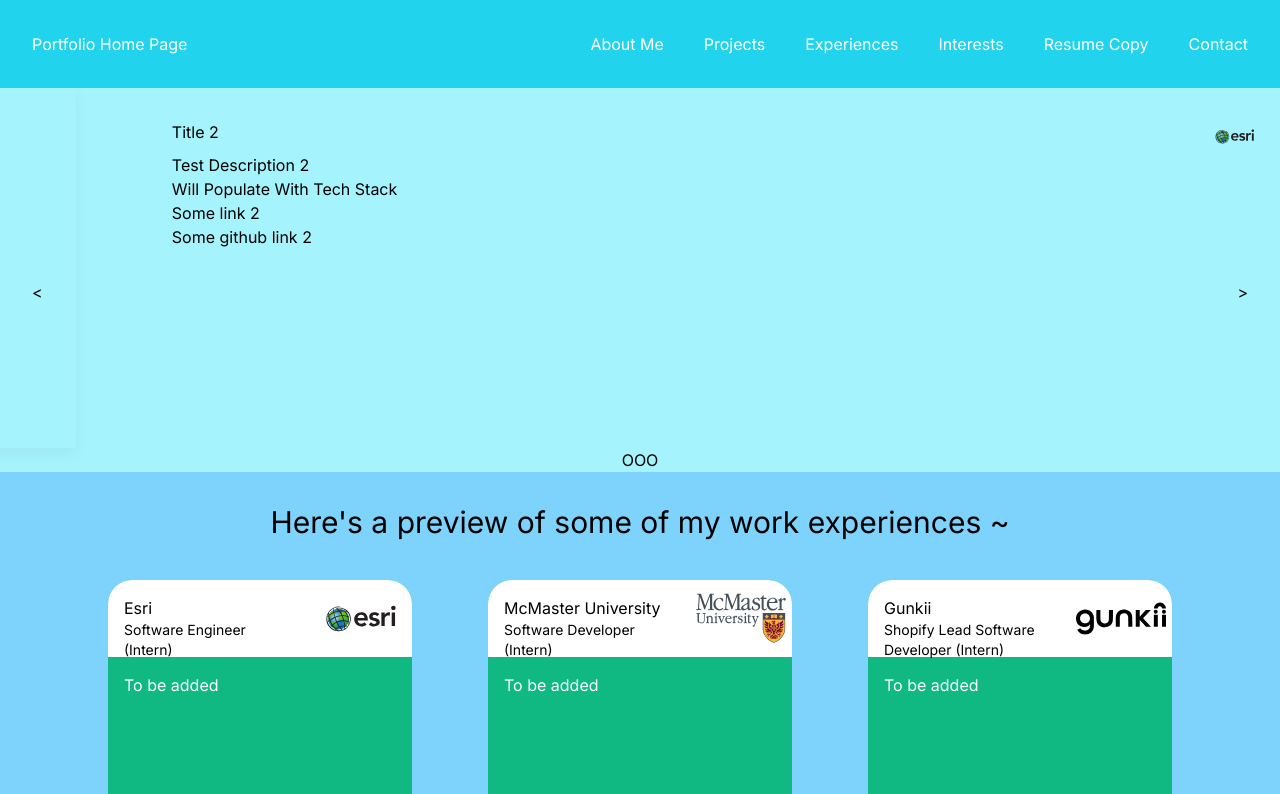
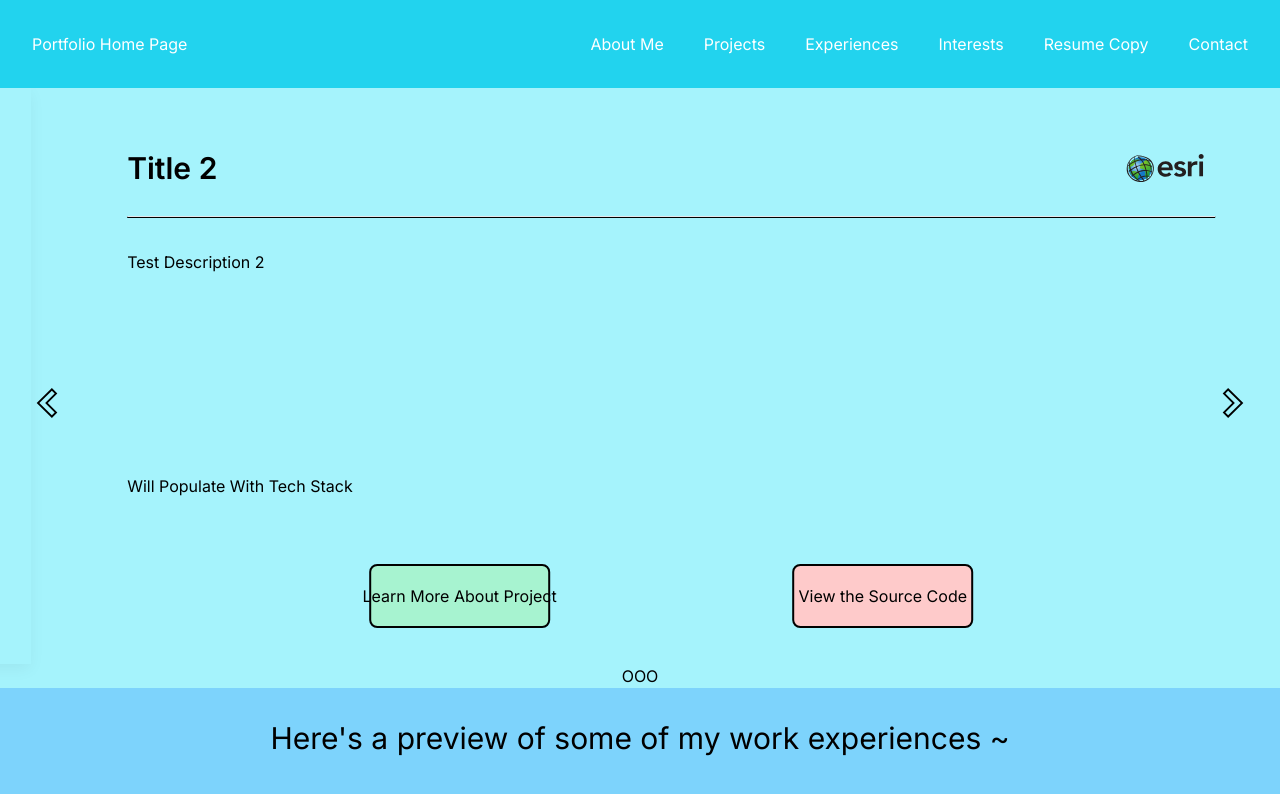
Before and after one commit to chene40/personal-website, a Next.js app: page / in a window 1280 px wide. Shown: the top 794 px of the page. Built offline with nearby package versions, Linux system fonts and the light colour scheme.

Commit message:
fix: updated styling for carousel items

```diff
--- a/components/carousel-item.tsx
+++ b/components/carousel-item.tsx
@@ -18,14 +18,27 @@ export default function CarouselItem({ item }: CarouselItemProps) {
     item;
   return (
     <div className="h-full w-full shrink-0 py-8 px-24">
-      <div className="flex justify-between">
-        <h3>{title}</h3>
-        <Image src={imageSrc} alt={imageAlt} width={50} height={50} />
+      <div className="flex h-24 items-center justify-between">
+        <h3 className="text-3xl font-semibold">{title}</h3>
+        <Image src={imageSrc} alt={imageAlt} width={100} height={100} />
       </div>
-      <p>{description}</p>
-      <div>Will Populate With Tech Stack</div>
-      <p>{projectLink}</p>
-      <p>{githubLink}</p>
+      <hr className="bg-black h-0.5" />
+      <div className="h-full flex flex-col py-8">
+        <p className="h-1/2">{description}</p>
+        <div className="h-1/5">Will Populate With Tech Stack</div>
+        <div className="h-1/5 flex justify-evenly">
+          <button className="h-16 w-1/6 flex justify-center items-center bg-emerald-200 rounded-lg border-solid border-2 border-black">
+            <a href={projectLink} target="_blank">
+              Learn More About Project
+            </a>
+          </button>
+          <button className="h-16 w-1/6 flex justify-center items-center bg-red-200 rounded-lg border-solid border-2 border-black">
+            <a href={githubLink} target="_blank">
+              View the Source Code
+            </a>
+          </button>
+        </div>
+      </div>
     </div>
   );
 }
--- a/components/carousel.tsx
+++ b/components/carousel.tsx
@@ -2,6 +2,8 @@
 
 import CarouselItem from "./carousel-item";
 import { useEffect, useState } from "react";
+
+import Image from "next/image";
 
 export default function Carousel() {
   const [currentIndex, setCurrentIndex] = useState(0);
@@ -58,7 +60,7 @@ export default function Carousel() {
   }, [currentIndex]);
 
   return (
-    <div className="h-96 w-full flex flex-col items-center overflow-hidden bg-cyan-200 relative">
+    <div className="h-[75vh] w-full flex flex-col items-center overflow-hidden bg-cyan-200 relative">
       <div
         className="w-full h-full whitespace-nowrap inline-flex"
         style={{
@@ -77,13 +79,19 @@ export default function Carousel() {
           className="absolute left-8 top-1/2"
           onClick={() => updateIndex(currentIndex - 1)}
         >
-          {"<"}
+          <Image src={"/Arrow.svg"} alt="Left Arrow" width={30} height={30} />
         </button>
         <button
           className="absolute right-8 top-1/2"
           onClick={() => updateIndex(currentIndex + 1)}
         >
-          {">"}
+          <Image
+            src={"/Arrow.svg"}
+            alt="Right Arrow"
+            width={30}
+            height={30}
+            className="rotate-180"
+          />
         </button>
         {/* Replace button text with icon (make circle filled in when current index is selected) */}
         <div>
--- a/tailwind.config.ts
+++ b/tailwind.config.ts
@@ -1,20 +1,23 @@
-import type { Config } from 'tailwindcss'
+import type { Config } from "tailwindcss";
 
 const config: Config = {
   content: [
-    './pages/**/*.{js,ts,jsx,tsx,mdx}',
-    './components/**/*.{js,ts,jsx,tsx,mdx}',
-    './app/**/*.{js,ts,jsx,tsx,mdx}',
+    "./pages/**/*.{js,ts,jsx,tsx,mdx}",
+    "./components/**/*.{js,ts,jsx,tsx,mdx}",
+    "./app/**/*.{js,ts,jsx,tsx,mdx}",
   ],
   theme: {
     extend: {
       backgroundImage: {
-        'gradient-radial': 'radial-gradient(var(--tw-gradient-stops))',
-        'gradient-conic':
-          'conic-gradient(from 180deg at 50% 50%, var(--tw-gradient-stops))',
+        "gradient-radial": "radial-gradient(var(--tw-gradient-stops))",
+        "gradient-conic":
+          "conic-gradient(from 180deg at 50% 50%, var(--tw-gradient-stops))",
+      },
+      spacing: {
+        "75vh": "75vh",
       },
     },
   },
   plugins: [],
-}
-export default config
+};
+export default config;
```
Also changed, not shown: public/Arrow.svg (added).
